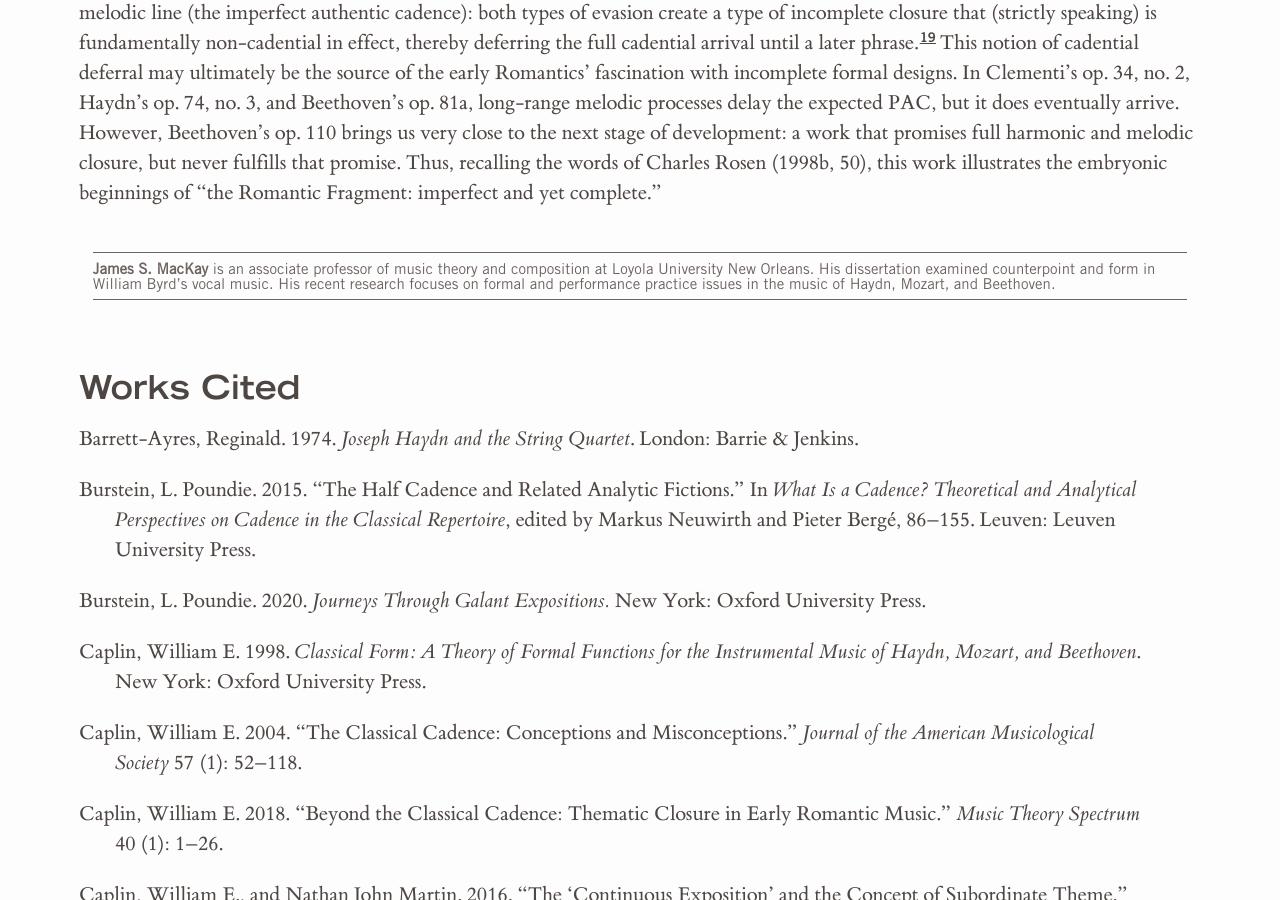
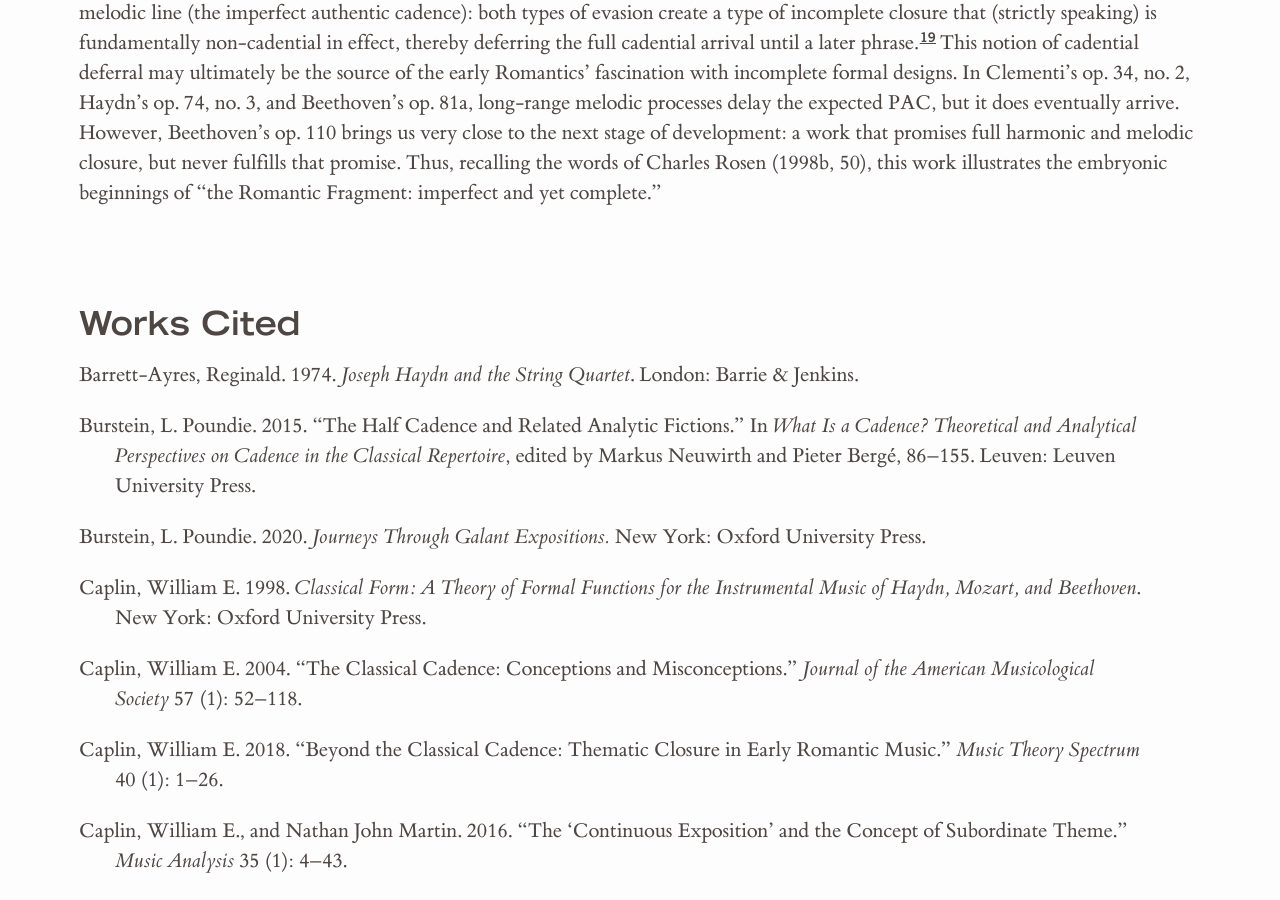
Before and after one commit to mtsnys/theory_and_practice, a Jekyll site: the page built from _posts/2024-07-05-mackay.md, in a window 1280 px wide and 900 px high, scrolled down 21662 px. Built offline with Jekyll 4.4.1, drawn with Linux system fonts in a browser that asks for light colours; some web fonts are replaced.

Commit message:
author bio update

```diff
--- a/_layouts/article.html
+++ b/_layouts/article.html
@@ -4,15 +4,18 @@
 
 <div class="title-author-wrapper">
 	<h1>{{ page.title}}</h1>
-	{%- if page.author -%}
+</div>
+	{% include toc.html %}
+
+<div class="abstract-wrapper">
+
+		{%- if page.author -%}
+		{% include marginnote.html footnote_number='0' footnote_text=page.author-info%}
 		<p class="author">
     <a href=#{{page.short-name}}><span class="author-name">{{ page.author }}</span></a>
 		</p>
-</div>
+
 	{%- endif -%}
-	{% include toc.html %}
-
-<div class="abstract-wrapper">
 	<abstract>
 	{{ page.abstract }}<br><br>
 	</abstract>
@@ -27,12 +30,6 @@
 
 </section>
 
-<div class="author-bio" id="{{page.short-name}}">
-		<hr style="color: #6d6360;">
-    <span>{{ page.author-info }}</span>
-  <hr style="color: #6d6360;">
-</div>
-
 <section id="works-cited" markdown="1" >
 
 <h2 id="works-cited">Works Cited</h2>
--- a/about.markdown
+++ b/about.markdown
@@ -15,6 +15,7 @@
 <div>
   <p><em>Theory and Practice</em> is the journal of the Music Theory Society of New York State (MTSNYS), published annually since 1975. The journal has featured a wide range of topics in music theory, including analysis, history, pedagogy, and theoretical approaches to various musical genres and styles, and it has acted as a venue for emerging scholars in the field of music theory through the Society's Patricia Carpenter Emerging Scholar Award. Volumes 1–46 are available in PDF at <a href="https://www.jstor.org/journal/theorypractice">JSTOR</a>.
   </p>
+  <p>This online version of <em>Theory and Practice</em> was created by <a href="mailto:bmoseley@buffalo.edu">Brian Moseley</a>, drawing on an approach to visual design pioneered by <a href="https://en.wikipedia.org/wiki/Edward_Tufte"Edward Tufte</a>.
 </div>
 
 <hr>
--- a/assets/main.css
+++ b/assets/main.css
@@ -251,6 +251,7 @@
 }
 .author {
 	font-family: trade-gothic-lt;
+	text-align: center;
 }
 
 .author a {
```
